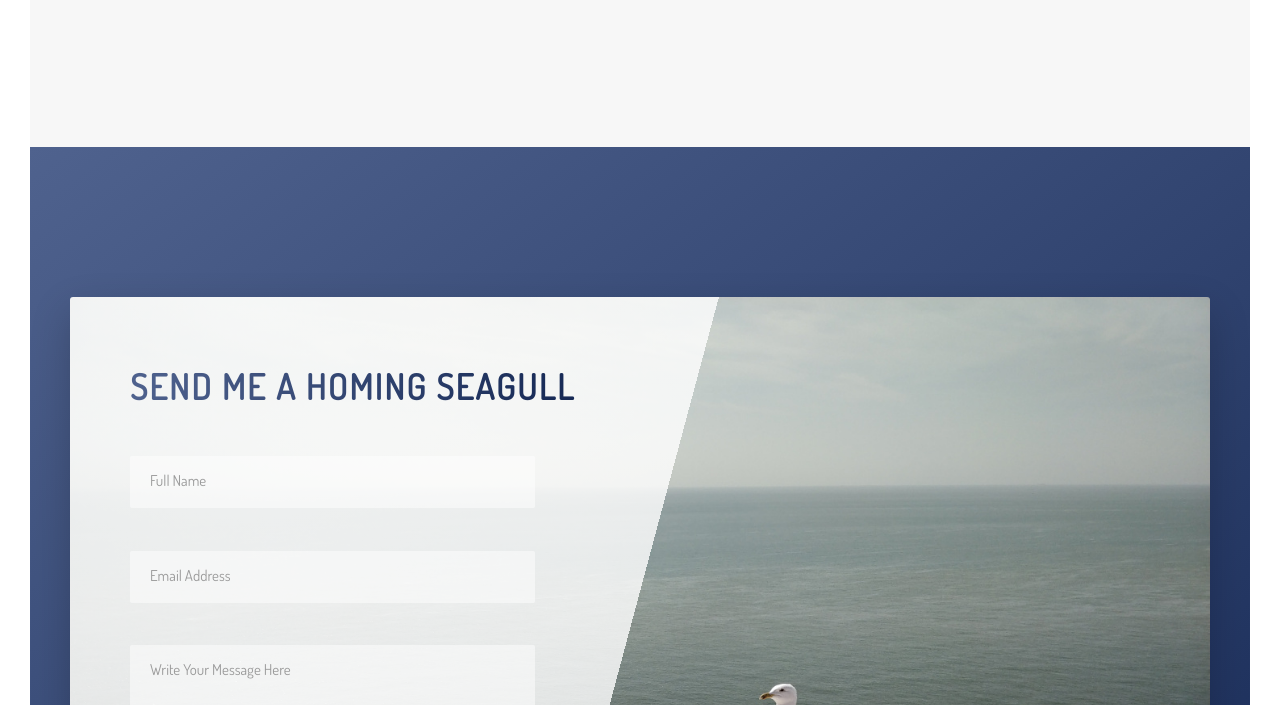
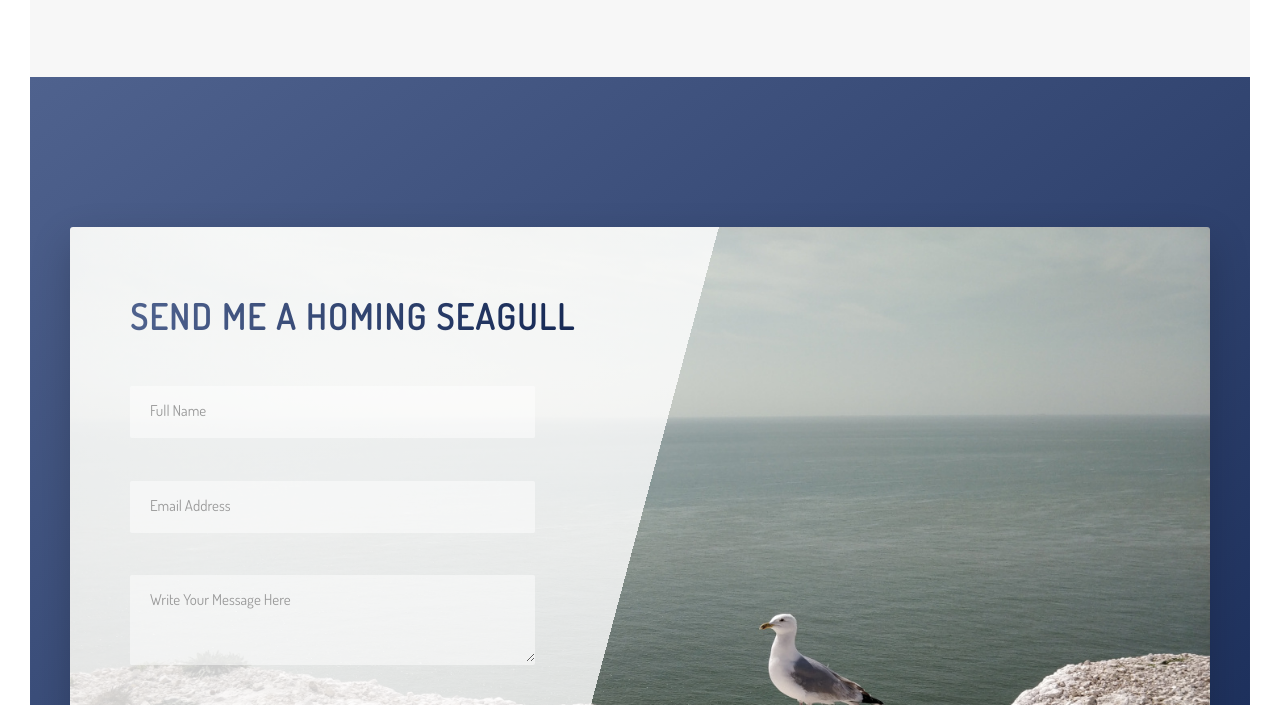
Before and after one commit to pekac45/pekac45.github.io, a website: page index.html in a window 1280 px wide. Shown: the part 3032-3737 px from the top of the page. Drawn offline with Linux system fonts and the light colour scheme.

Commit message:
lift contact section up

```diff
--- a/sass/pages/_home.scss
+++ b/sass/pages/_home.scss
@@ -29,6 +29,7 @@
 }
 
 .section-contact {
+	margin-top: -7rem;
 	padding: 15rem 0;
 	background-image: linear-gradient(
 		to right bottom,
```
Also changed, not shown: css/style.css.
